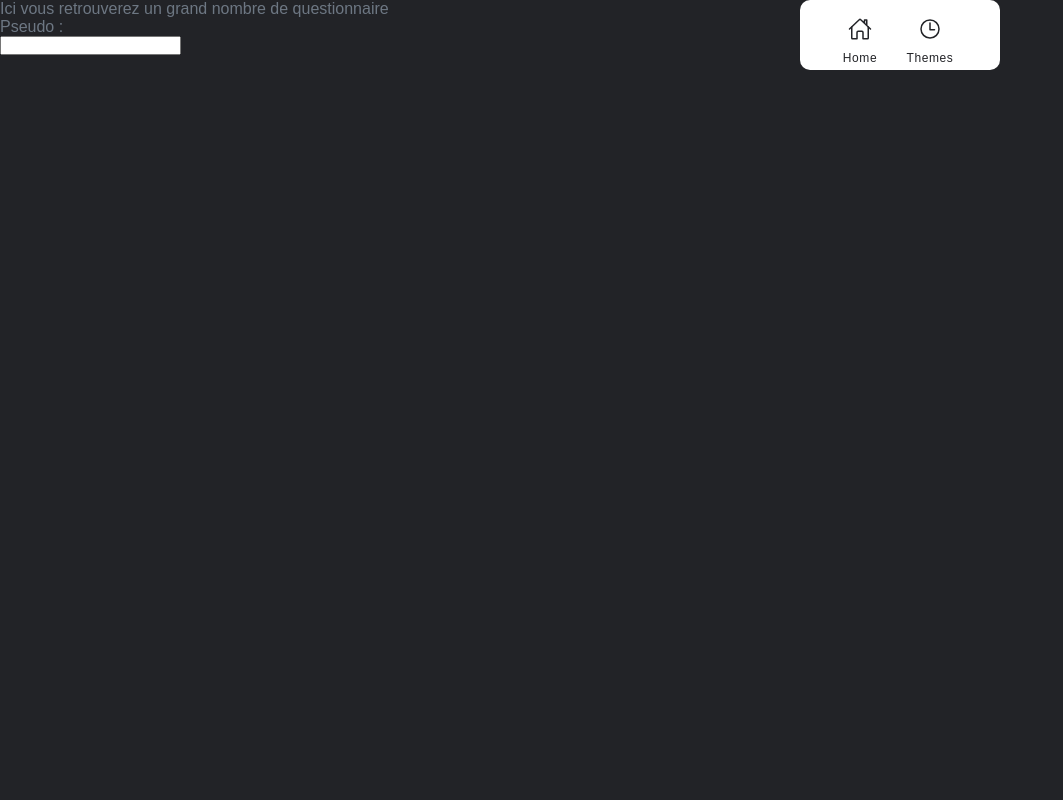
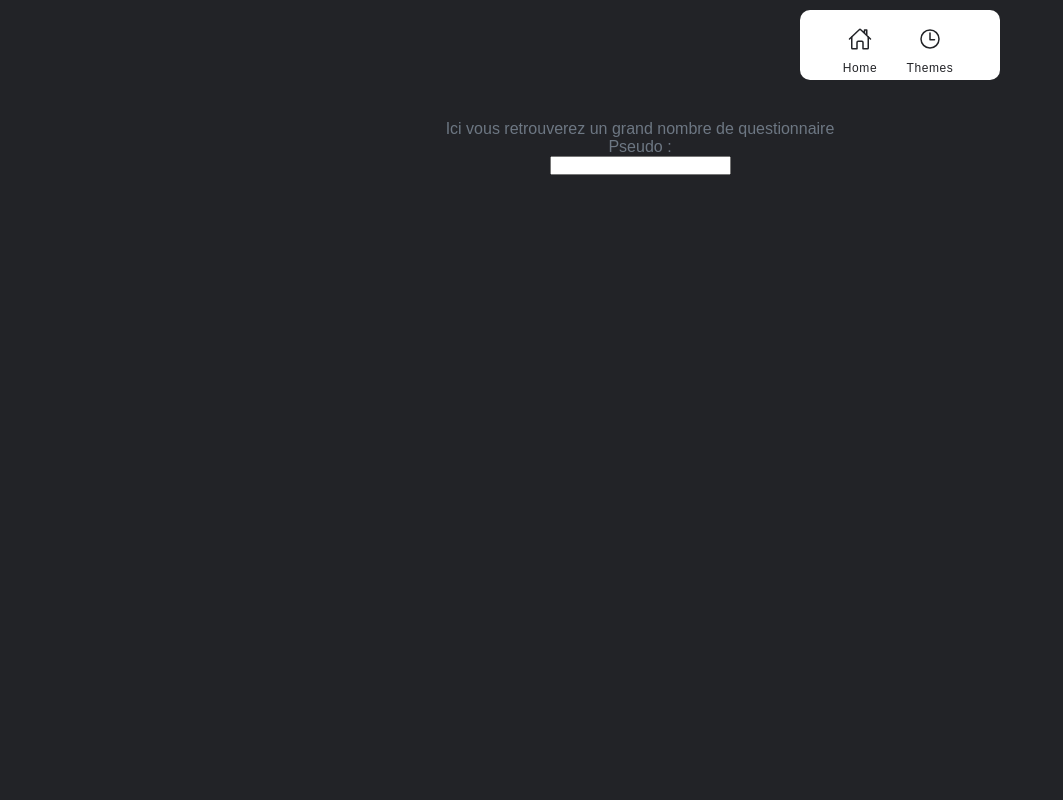
Before and after one commit to Godlonx/PageQuestionnaireNsi, a Flask app: page / in a window 1280 px wide. Shown: the whole page, without its empty margins (0-1063 px from the left). Run offline with Flask 2, Linux system fonts and the light colour scheme.

Commit message:
micro update
modif du css

```diff
--- a/static/style.css
+++ b/static/style.css
@@ -27,6 +27,7 @@ body{
 .navigation
 {
     position: absolute;
+    top: 10px;
     left: 50em;
     width: 200px;
     height: 70px;
@@ -76,7 +77,16 @@ body{
     font-size: 0.75em;
     letter-spacing: 0.05em;
 }
-.connect{
-    position: absolute;
-
+.blocks{
+    position: relative;
+    width: 100%;
+    height: 100%;
+    text-align: center;
+    top: 120px;
 }
+.blocks .connect {
+    position: relative;
+    width: 100%;
+    height: 20%;
+    text-align: center;
+}
--- a/templates/index.html
+++ b/templates/index.html
@@ -6,10 +6,7 @@
     <title>Questionnaire</title>
 </head>
 <body>
-    <div class="blocks">
-        {% block contenu %}
-        {% endblock contenu %}
-    </div>
+    <div class="nav">
         <div class="navigation">
             <ul>
                 <li class="list active">
@@ -32,6 +29,11 @@
                 <div class="indicator"></div>
             </ul>
         </div>
+    </div>
+    <div class="blocks">
+        {% block contenu %}
+        {% endblock contenu %}
+    </div>
     <script type="module" src="https://unpkg.com/ionicons@5.5.2/dist/ionicons/ionicons.esm.js"></script>
     <script nomodule src="https://unpkg.com/ionicons@5.5.2/dist/ionicons/ionicons.js"></script>
 </body>
```
Lines whose indentation alone changed are shown as unchanged.
